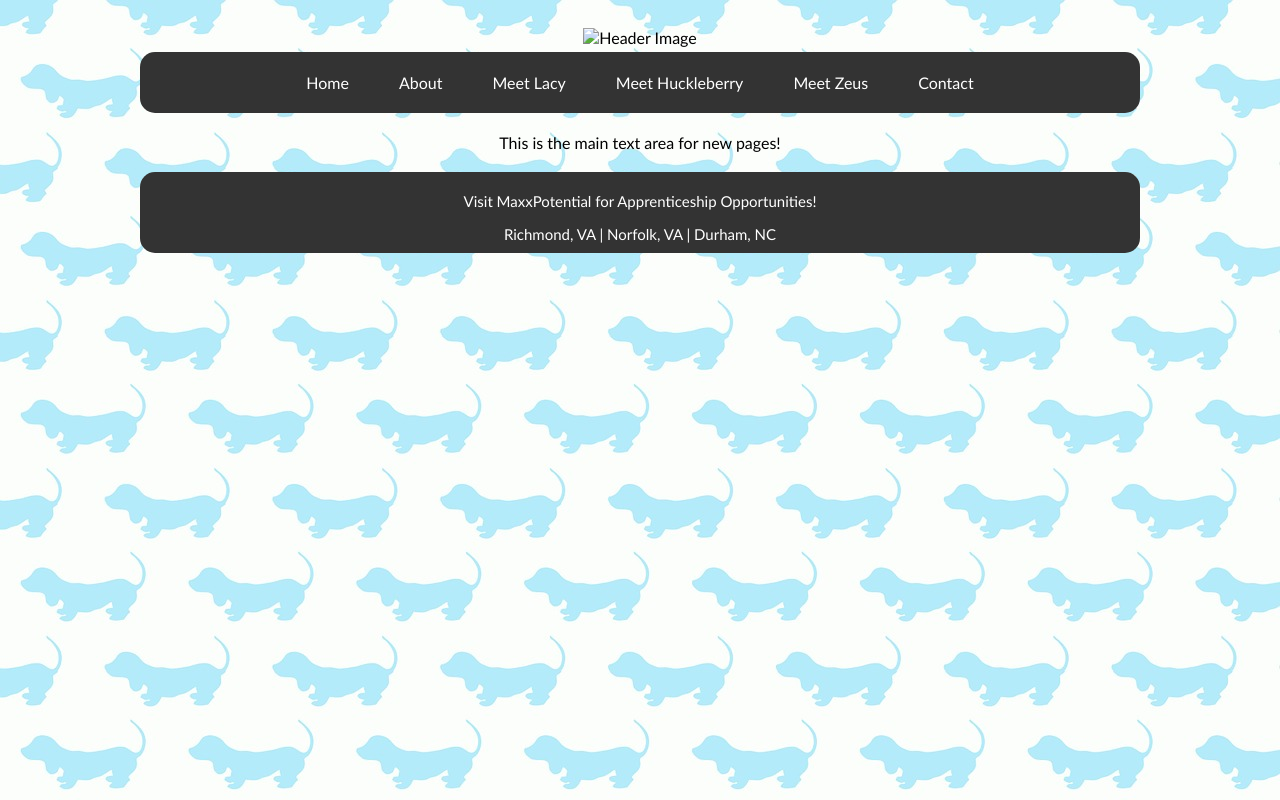
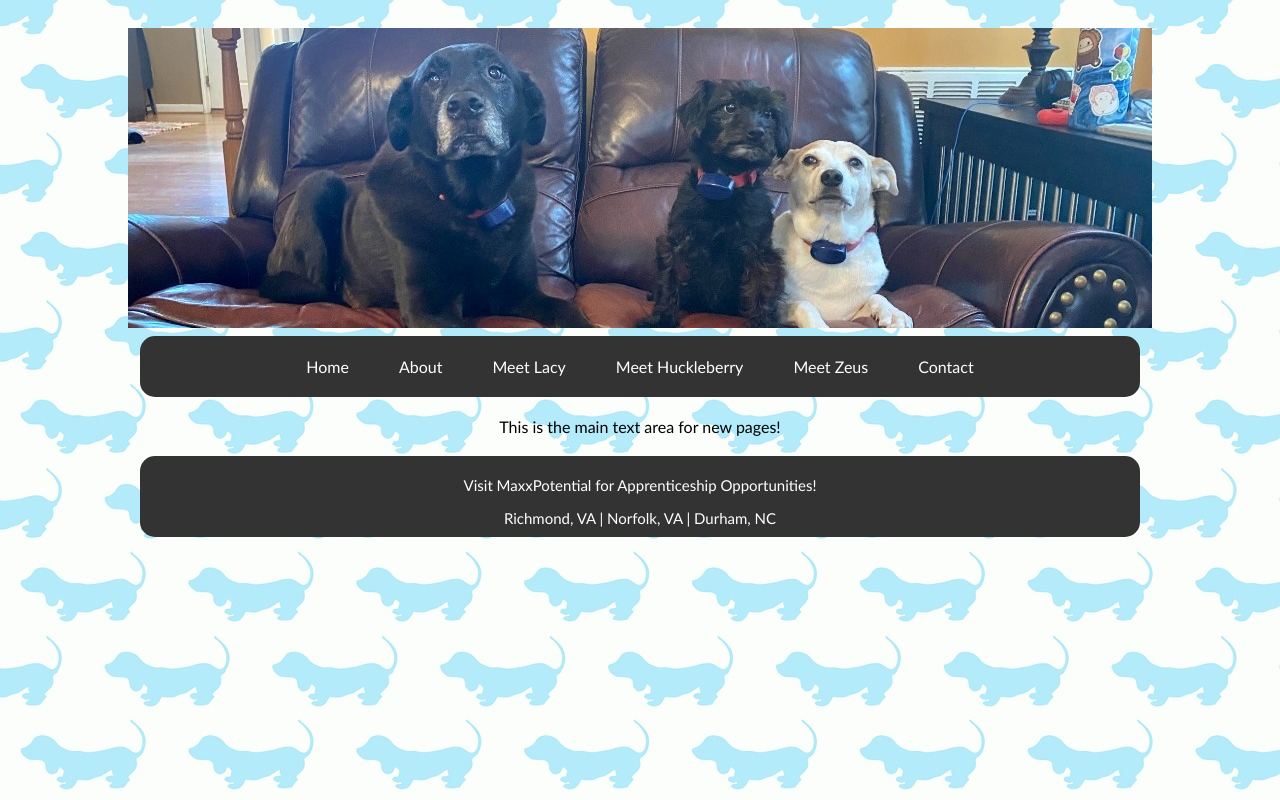
Before and after one commit to Cyb3rad/Beginner_WebDev_Project, a plain HTML site: page lacy.html in a window 1280 px wide. Drawn offline with Linux system fonts and the light colour scheme; files that its build step writes are made by us from their sources; files whose address does not match are found by name.

Commit message:
Update lacy.html

```diff
--- a/lacy.html
+++ b/lacy.html
@@ -10,12 +10,12 @@
         <!-- Styling the page to look similar on mobile, desktop, and laptop -->
         <meta name="viewport" content="width=device-width, initial-scale=1.0"/>
         <!-- Linking html to css stylesheet -->
-        <link rel="stylesheet" type="text/css" href="css/style.css">
+        <link rel="stylesheet" type="text/css" href="https://cyb3rad.github.io/Beginner_WebDev_Project/style.css">
     </head>
     <!-- Body element contains all visible page elements, such as headings, paragraphs, etc. -->
     <body>
         <header>
-            <img src="../MAXXPotential_WebDevProject/images/dogheader.jpg" alt="Header Image">
+            <img src="https://cyb3rad.github.io/Beginner_WebDev_Project/dogheader.jpg" alt="Header Image">
         </header>
     <div class="nav-center">
         <nav>
```
